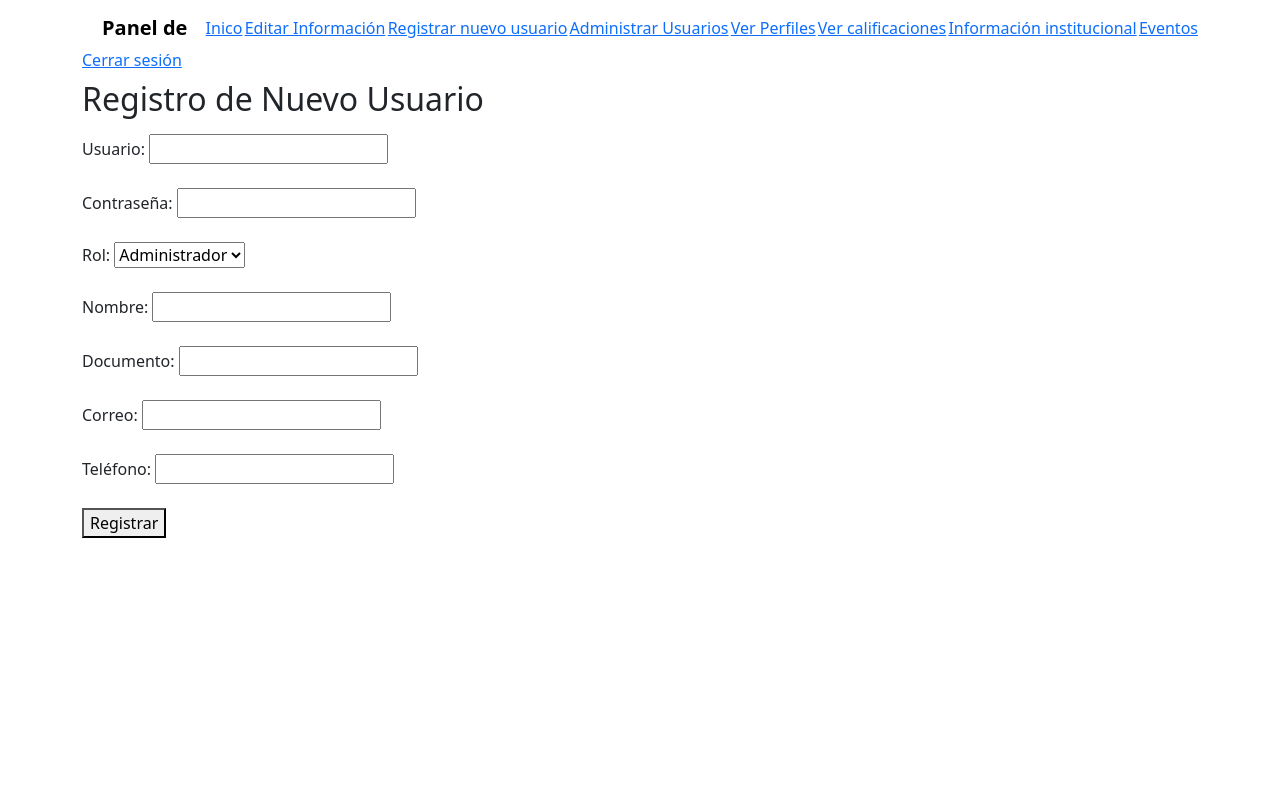
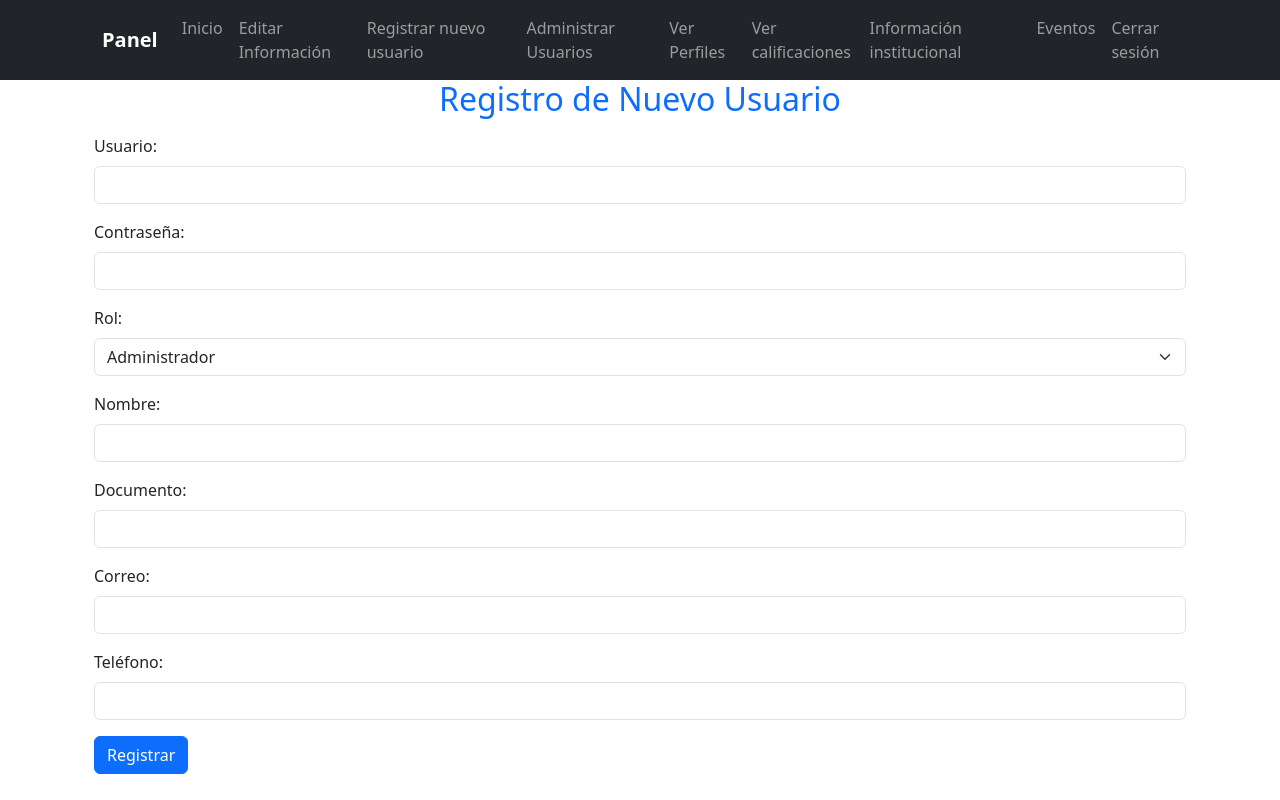
Before and after one commit to makyp/colegio_UDC, a Flask app: page /registro in a window 1280 px wide. Run offline with Flask 3, Linux system fonts and the light colour scheme; the visitor is signed in with stand-in values (Sample User, id 1); parts of the project's set-up code (start-up, migrations or seed data) failed here and were passed over; some libraries are stand-ins or nearby versions.

Commit message:
Se modifico el panel de Inicio, Editar informacion y registrar usuario de Admin

```diff
--- a/src/templates/admin/admin_base.html
+++ b/src/templates/admin/admin_base.html
@@ -10,26 +10,57 @@
     <link rel="stylesheet" href="http://cdn.datatables.net/2.0.7/css/dataTables.dataTables.min.css">
     <script src="https://code.jquery.com/jquery-3.7.1.slim.min.js" integrity="sha256-kmHvs0B+OpCW5GVHUNjv9rOmY0IvSIRcf7zGUDTDQM8=" crossorigin="anonymous"></script>
     <script src="http://cdn.datatables.net/2.0.7/js/dataTables.min.js"></script>
+    <style>
+        /* Estilos personalizados aquí */
+    </style>
 </head>
 
 <body>
-    <nav class="navbar">
+    <nav class="navbar navbar-expand-lg navbar-dark bg-dark">
         <div class="container">
-            <div class="navbar-brand">Panel de {{ session['user']['role'] }}</div>
-            <a href="{{ url_for('admin_dashboard') }}">Inico</a>
-            <a href="{{ url_for('editar_informacion_colegio') }}">Editar Información</a>
-            <a href="{{ url_for('registro') }}">Registrar nuevo usuario</a>
-            <a href="{{ url_for('admin_users') }}">Administrar Usuarios</a>
-            <a href="{{ url_for('ver_perfiles') }}">Ver Perfiles</a>
-            <a href="{{ url_for('ver_calificaciones') }}">Ver calificaciones</a>
-            <a href="{{ url_for('archivos_institucionales') }}">Información institucional</a>
-            <a href="{{ url_for('admin_eventos') }}">Eventos</a>
-            <a href="{{ url_for('index') }}">Cerrar sesión</a>
+            <a class="navbar-brand" href="#">{{ session['user']['role'] }} Panel</a>
+            <button class="navbar-toggler" type="button" data-bs-toggle="collapse" data-bs-target="#navbarNav" aria-controls="navbarNav" aria-expanded="false" aria-label="Toggle navigation">
+                <span class="navbar-toggler-icon"></span>
+            </button>
+            <div class="collapse navbar-collapse" id="navbarNav">
+                <ul class="navbar-nav">
+                    <li class="nav-item">
+                        <a class="nav-link" href="{{ url_for('admin_dashboard') }}">Inicio</a>
+                    </li>
+                    <li class="nav-item">
+                        <a class="nav-link" href="{{ url_for('editar_informacion_colegio') }}">Editar Información</a>
+                    </li>
+                    <li class="nav-item">
+                        <a class="nav-link" href="{{ url_for('registro') }}">Registrar nuevo usuario</a>
+                    </li>
+                    <li class="nav-item">
+                        <a class="nav-link" href="{{ url_for('admin_users') }}">Administrar Usuarios</a>
+                    </li>
+                    <li class="nav-item">
+                        <a class="nav-link" href="{{ url_for('ver_perfiles') }}">Ver Perfiles</a>
+                    </li>
+                    <li class="nav-item">
+                        <a class="nav-link" href="{{ url_for('ver_calificaciones') }}">Ver calificaciones</a>
+                    </li>
+                    <li class="nav-item">
+                        <a class="nav-link" href="{{ url_for('archivos_institucionales') }}">Información institucional</a>
+                    </li>
+                    <li class="nav-item">
+                        <a class="nav-link" href="{{ url_for('admin_eventos') }}">Eventos</a>
+                    </li>
+                    <li class="nav-item">
+                        <a class="nav-link" href="{{ url_for('index') }}">Cerrar sesión</a>
+                    </li>
+                </ul>
+            </div>
         </div>
     </nav>
     <div class="container">
         <h2>{% block header %}{% endblock %}</h2>
         {% block content %}{% endblock %}
     </div>
+    <script>
+        // Código JavaScript para funcionalidad adicional
+    </script>
 </body>
 </html>
--- a/src/templates/inicio_sesion/registro.html
+++ b/src/templates/inicio_sesion/registro.html
@@ -1,45 +1,65 @@
 {% extends "admin/admin_base.html" %}
 {% block title %} Registro - Colegio UDC{% endblock %}
-{% block header %}<p>Registro de Nuevo Usuario</p>{% endblock %}
+{% block header %}<p class="text-center text-primary">Registro de Nuevo Usuario</p>{% endblock %}
 {% block content %}
-<form action="{{ url_for('registro') }}" method="POST">
-    <label for="username">Usuario:</label>
-    <input type="text" id="username" name="username" required><br><br>
-    <label for="password">Contraseña:</label>
-    <input type="password" id="password" name="password" required><br><br>
-    <label for="role">Rol:</label>
-    <select id="role" name="role" required>
+<div class="container">
+    <form action="{{ url_for('registro') }}" method="POST" class="mt-3">
+        <div class="mb-3">
+            <label for="username" class="form-label">Usuario:</label>
+            <input type="text" id="username" name="username" class="form-control" required>
+        </div>
+        <div class="mb-3">
+            <label for="password" class="form-label">Contraseña:</label>
+            <input type="password" id="password" name="password" class="form-control" required>
+        </div>
+        <div class="mb-3">
+            <label for="role" class="form-label">Rol:</label>
+            <select id="role" name="role" class="form-select" required>
                 <option value="admin">Administrador</option>
                 <option value="profesor">Profesor</option>
                 <option value="estudiante">Estudiante</option>
-    </select><br><br>
-    <label for="nombre">Nombre:</label>
-    <input type="text" id="nombre" name="nombre" required><br><br>
-    <label for="documento">Documento:</label>
-    <input type="number" id="documento" name="documento" required><br><br>
-    <label for="correo">Correo:</label>
-    <input type="email" id="correo" name="correo" required><br><br>
-    <label for="telefono">Teléfono:</label>
-    <input type="number" id="telefono" name="telefono" required><br><br>
+            </select>
+        </div>
+        <div class="mb-3">
+            <label for="nombre" class="form-label">Nombre:</label>
+            <input type="text" id="nombre" name="nombre" class="form-control" required>
+        </div>
+        <div class="mb-3">
+            <label for="documento" class="form-label">Documento:</label>
+            <input type="number" id="documento" name="documento" class="form-control" required>
+        </div>
+        <div class="mb-3">
+            <label for="correo" class="form-label">Correo:</label>
+            <input type="email" id="correo" name="correo" class="form-control" required>
+        </div>
+        <div class="mb-3">
+            <label for="telefono" class="form-label">Teléfono:</label>
+            <input type="number" id="telefono" name="telefono" class="form-control" required>
+        </div>
         {% if rol == 'profesor' %}
-    <label for="materias">Materias:</label>
-    <select id="materias" name="materias" multiple>
+        <div class="mb-3">
+            <label for="materias" class="form-label">Materias:</label>
+            <select id="materias" name="materias" class="form-select" multiple>
                 <option value="matematicas">Matemáticas</option>
                 <option value="lengua">Español</option>
                 <option value="ciencias">Ciencias</option>
                 <option value="sociales">Sociales</option>
-    </select><br><br>
+            </select>
+        </div>
         {% elif rol == 'estudiante' %}
-    <label for="grado">Grado:</label>
-    <select id="grado" name="grado">
+        <div class="mb-3">
+            <label for="grado" class="form-label">Grado:</label>
+            <select id="grado" name="grado" class="form-select">
                 <option value="sexto">Sexto</option>
                 <option value="septimo">Septimo</option>
                 <option value="octavo">Octavo</option>
                 <option value="noveno">Noveno</option>
                 <option value="decimo">Decimo</option>
                 <option value="once">Once</option>
-    </select><br><br>
+            </select>
+        </div>
         {% endif %}
-    <button type="submit">Registrar</button>
+        <button type="submit" class="btn btn-primary">Registrar</button>
     </form>
+</div>
 {% endblock %}
```
Also changed, not shown: src/templates/admin/admin_dashboard.html (+9 -2 lines), src/templates/admin/editar_informacion.html (+25 -17 lines). Lines whose indentation alone changed are shown as unchanged.
